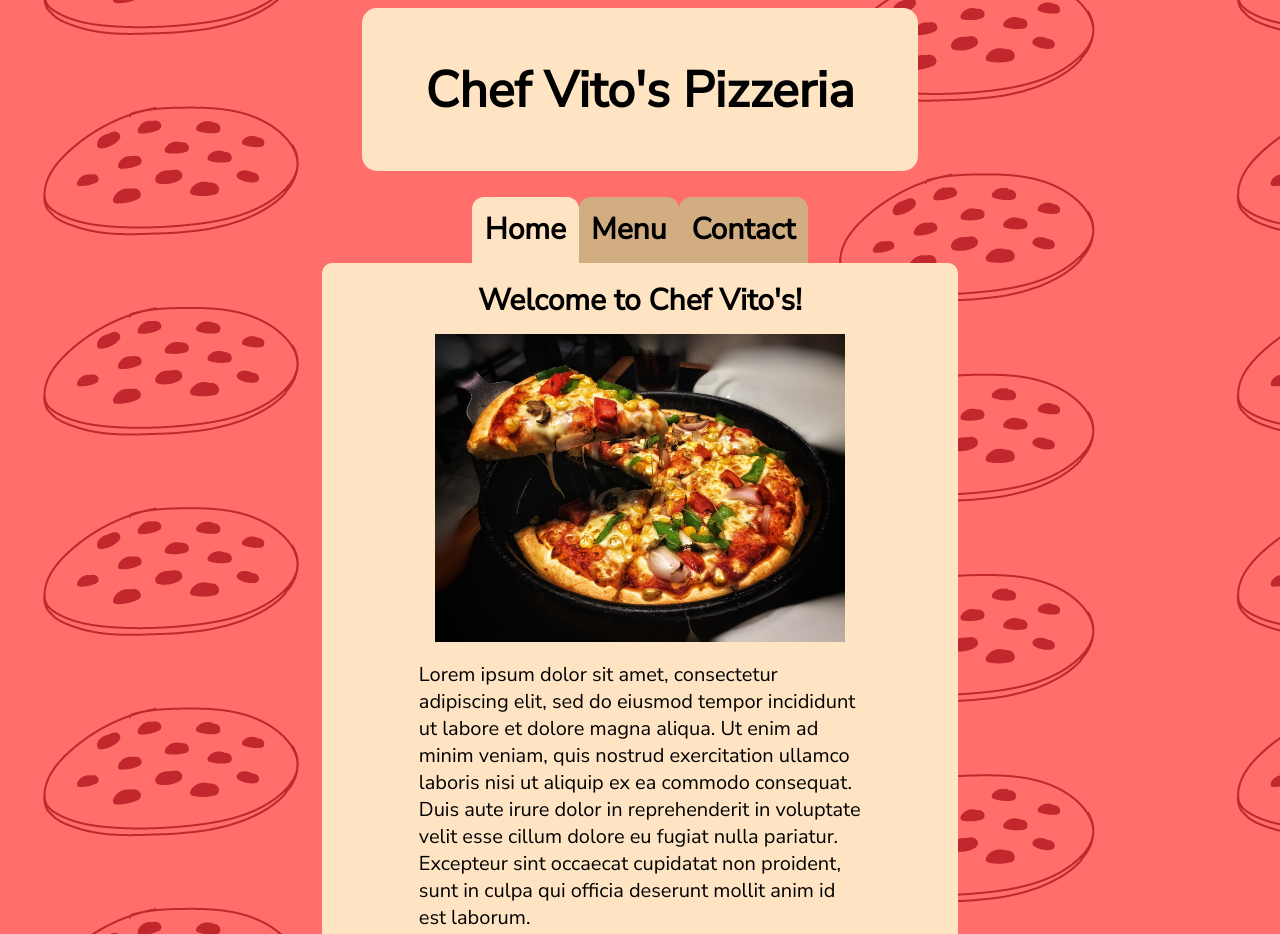
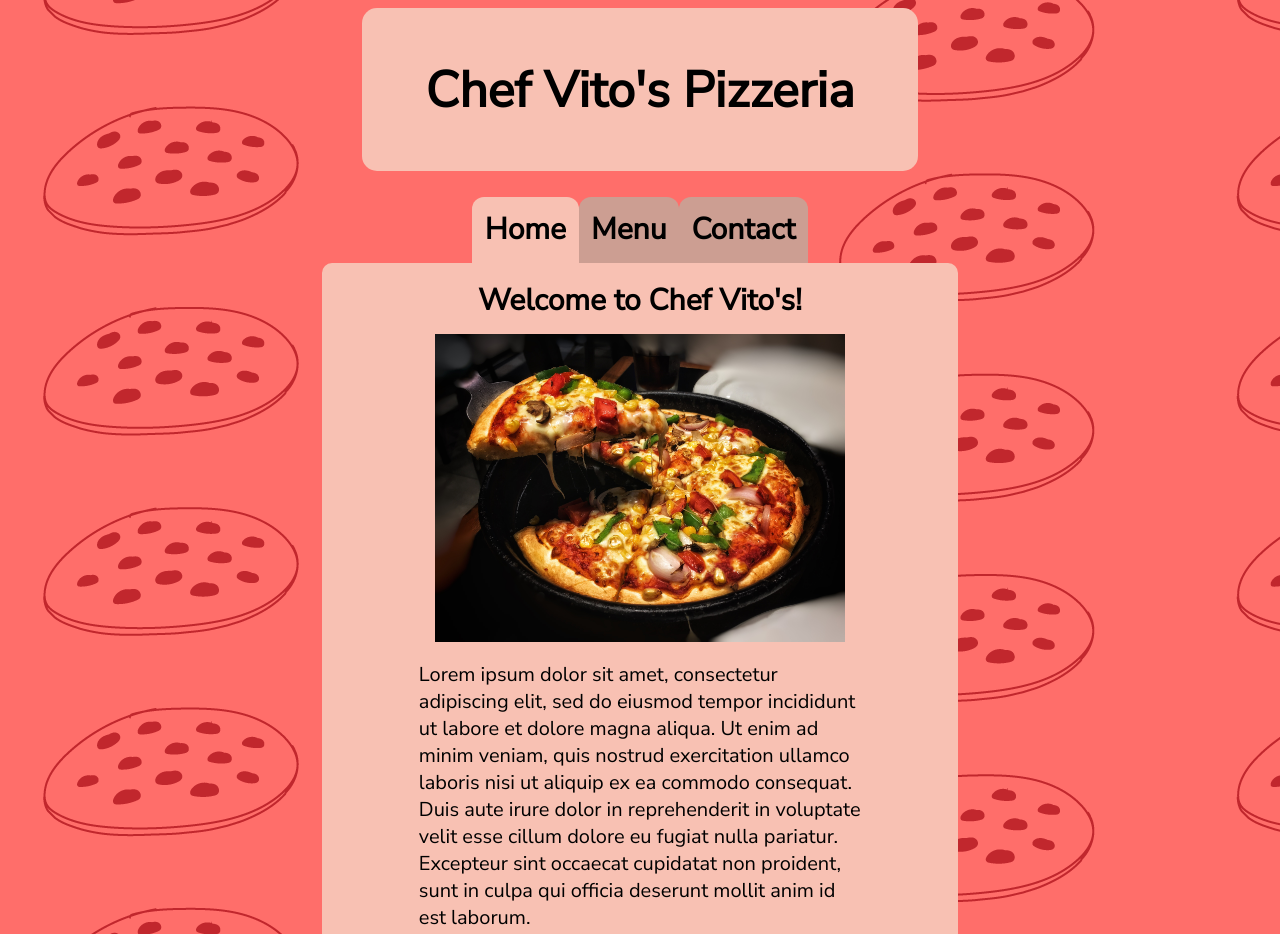
Before and after one commit to dstock3/restaurant, a plain HTML site: page index.html in a window 1280 px wide. Shown: the top 934 px of the page. Drawn offline with Linux system fonts and the light colour scheme; files whose address does not match are found by name.

Commit message:
Changed color scheme for selected page and other respective elements.

```diff
--- a/style.css
+++ b/style.css
@@ -5,7 +5,7 @@ body {
 }
 
 .head-div {
-    background-color: bisque;
+    background-color: rgb(248, 193, 179);
     padding: 1%;
     padding-inline: 5%;
     border-radius: 15px;
@@ -34,7 +34,7 @@ nav {
 }
 
 .nav-item {
-    background-color:rgb(211, 173, 130);
+    background-color:rgb(204, 158, 146);
     padding: 3%;
     border-top-left-radius: 12px;
     border-top-right-radius: 12px;
@@ -42,7 +42,7 @@ nav {
 }
 
 .selected {
-    background-color: bisque;
+    background-color: rgb(248, 193, 179);
 }
 
 h2 {
@@ -50,8 +50,8 @@ h2 {
 }
 
 .selected-page {
-    background-color: bisque;
-    border: solid bisque 2px;
+    background-color: rgb(248, 193, 179);
+    border: solid rgb(248, 193, 179) 2px;
     border-radius: 10px;;
     display: flex;
     flex-flow: column;
```
